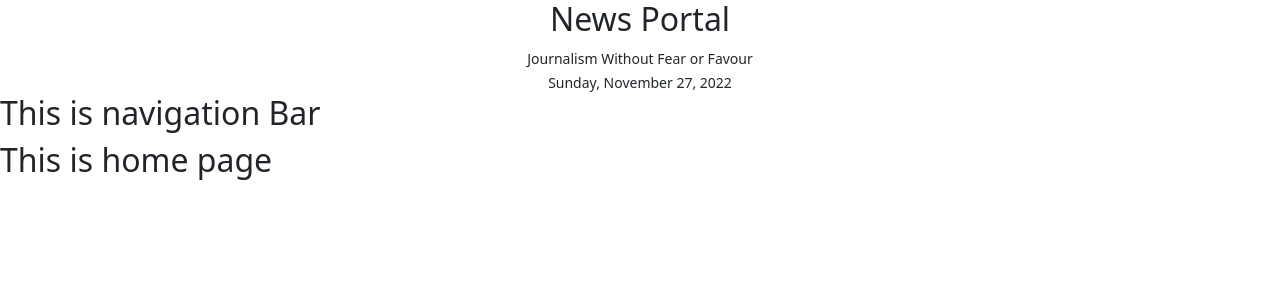
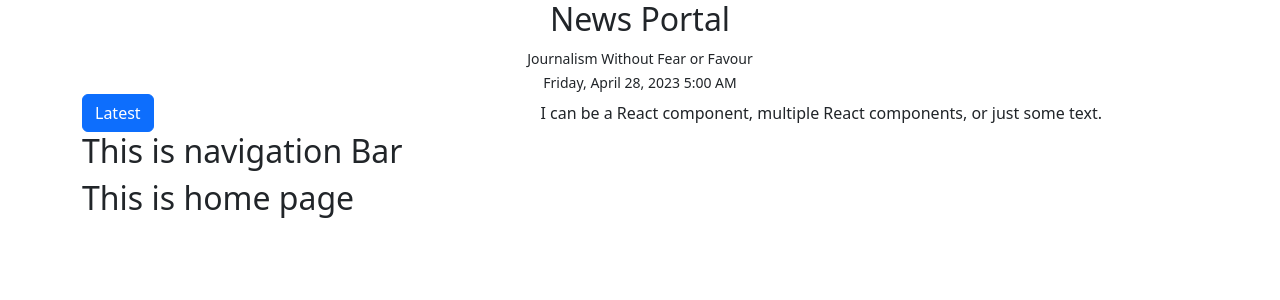
Before and after one commit to mohammadmukhter/news-portal, a React (Vite) app: page / in a window 1280 px wide. Shown: the top 300 px of the page. Built offline with nearby package versions, Linux system fonts and the light colour scheme.

Commit message:
react marquee and moment js added

```diff
--- a/package.json
+++ b/package.json
@@ -13,9 +13,11 @@
     "bootstrap": "^5.2.3",
     "localforage": "^1.10.0",
     "match-sorter": "^6.3.1",
+    "moment": "^2.29.4",
     "react": "^18.2.0",
     "react-bootstrap": "^2.7.4",
     "react-dom": "^18.2.0",
+    "react-fast-marquee": "^1.5.2",
     "react-router-dom": "^6.10.0",
     "sort-by": "^1.2.0"
   },
--- a/src/components/Layouts/Main.jsx
+++ b/src/components/Layouts/Main.jsx
@@ -1,14 +1,19 @@
 import React from "react";
+import { Container } from "react-bootstrap";
 import { Outlet } from "react-router-dom";
 import Header from "../pages/Shared/Header";
+import MarqueeSection from "../pages/Shared/MarqueeSection";
 import NavigationBar from "../pages/Shared/NavigationBar";
 
 const Main = () => {
   return (
     <div>
-      <Header></Header>
-      <NavigationBar></NavigationBar>
-      <Outlet></Outlet>
+      <Container>
+        <Header></Header>
+        <MarqueeSection></MarqueeSection>
+        <NavigationBar></NavigationBar>
+        <Outlet></Outlet>
+      </Container>
     </div>
   );
 };
--- a/src/components/pages/Shared/Header.jsx
+++ b/src/components/pages/Shared/Header.jsx
@@ -1,5 +1,6 @@
 import React from "react";
 
+import moment from "moment";
 const Header = () => {
   return (
     <div className="text-center">
@@ -8,7 +9,7 @@ const Header = () => {
         <small>Journalism Without Fear or Favour</small>
       </div>
       <div>
-        <small>Sunday, November 27, 2022</small>
+        <small>{moment().format("LLLL")}</small>
       </div>
     </div>
   );
--- /dev/null
+++ b/src/components/pages/Shared/MarqueeSection.jsx
@@ -0,0 +1,17 @@
+import React from "react";
+import { Button } from "react-bootstrap";
+import Marquee from "react-fast-marquee";
+
+const MarqueeSection = () => {
+  return (
+    <div className="d-flex">
+      <Button class="btn btn-danger">Latest</Button>
+      <Marquee className="ms-4 text-xl" speed="120">
+        I can be a React component, multiple React components, or just some
+        text.
+      </Marquee>
+    </div>
+  );
+};
+
+export default MarqueeSection;
```
Also changed, not shown: 1 other file (tests, documents, lock files or other folders).
